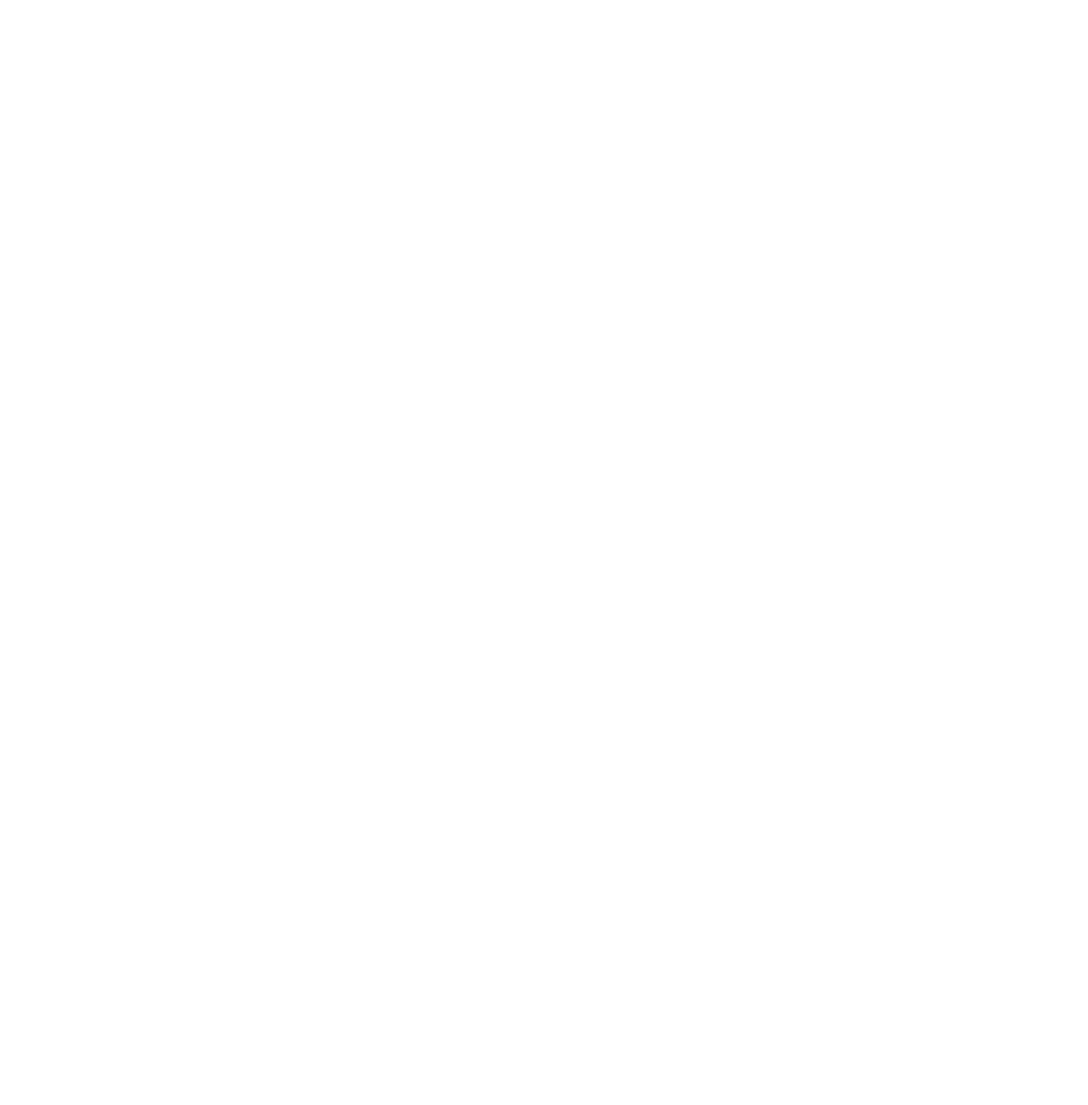
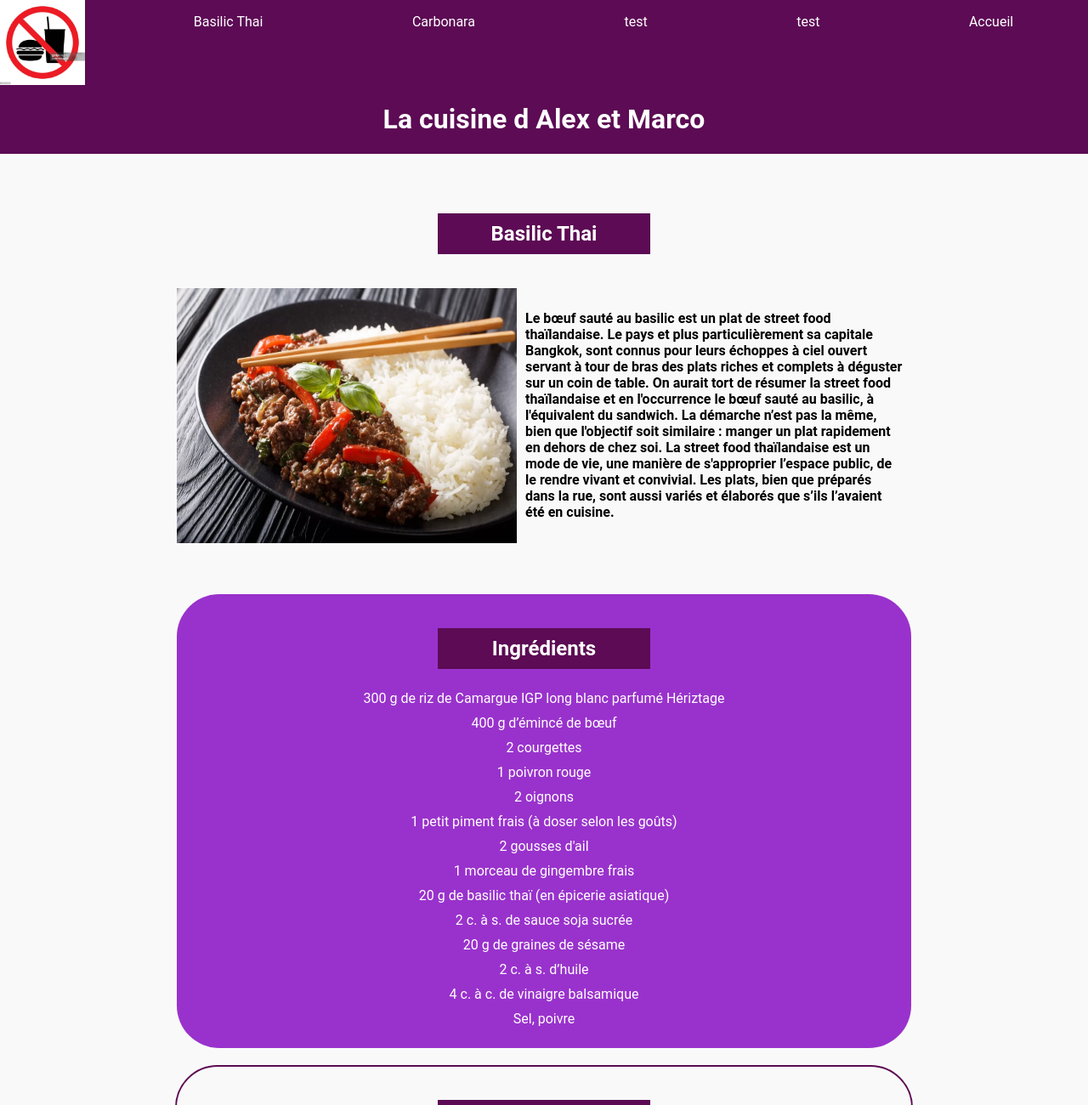
Before and after one commit to insomnik1/git-project, a plain HTML site: page assets/pages/basilic.html in a window 1280 px wide. Shown: the top 1300 px of the page at 85% size. Before the commit the page ends 800 px from the top, so only its background shows below. Drawn offline with Linux system fonts and the light colour scheme.

Commit message:
2nd commit

```diff
--- a/assets/css/styles.css
+++ b/assets/css/styles.css
@@ -7,6 +7,7 @@ body {
     img {
         max-width: 400px;
         height: 300px;
+
 
     }
 }
@@ -60,6 +61,7 @@ header {
 
     display: flex;
     flex-direction: column;
+    padding: 20px 100px;
 
     .basilou {
         display: flex;
@@ -86,6 +88,10 @@ header {
         display: flex;
         flex-direction: column;
         justify-content: center;
+        padding: 20px 0;
+         margin: 10px auto;
+         width: 80%;
+
 
         a {
             display: flex;
@@ -106,6 +112,9 @@ header {
         width: 250px;
         text-align: center;
         padding: 10px 0;
+    }
+    div {
+        padding: 20px 0;
     }
 
 }
@@ -132,12 +141,52 @@ footer {
         justify-content: space-around;
     }
 }
+
 li {
     list-style: none;
 
-a {
-    text-decoration: none;
+    a {
+        text-decoration: none;
+        color: white;
+
+    }
+}
+
+/*pages basilic*/
+
+.recipies {
+
+    display: flex;
+    justify-content: center;
+    text-align: center;
+    text-align: center;
+    align-items: center;
+    margin: 50px;
+    margin-top: auto;
+    margin-bottom: auto;
+        background-color: darkorchid;
+    border-radius: 50px;
     color: white;
 
+
+    li {
+        width: 500px;
+        padding: 5px 0;
+    }
 }
+
+.prepa {
+
+    display: flex;
+    justify-content: center;
+    text-align: center;
+    align-items: center;
+    border: 2px solid rgb(92, 11, 84);
+    border-radius: 50px;
+    margin: 50px;
+
+    li {
+        width: 500px;
+        padding: 5px 0;
+    }
 }
--- a/assets/pages/basilic.html
+++ b/assets/pages/basilic.html
@@ -0,0 +1,129 @@
+<!DOCTYPE html>
+<html lang="fr">
+
+<head>
+    <meta charset="UTF-8">
+    <meta name="viewport" content="width=device-width, initial-scale=1.0">
+    <link rel="stylesheet" href="../css/styles.css">
+    <title>Basilic</title>
+</head>
+
+<header>
+
+
+    <nav>
+        <img class="logo" src="../images/logo.jpg" alt="logo">
+
+        <ul>
+            <li><a href="./assets/pages/basilic.html">Basilic Thai</a></li>
+            <li><a href="./assets/pages/carbo.html">Carbonara</a></li>
+            <li><a href="#">test</a></li>
+            <li><a href="#">test</a></li>
+
+            <li><a href="../../index.html">Accueil</a></li>
+        </ul>
+    </nav>
+    <h1>La cuisine d Alex et Marco</h1>
+
+</header>
+
+
+<body>
+    <main>
+        <section id="recettes">
+
+            <article>
+                <h2>Basilic Thai</h2>
+                <div class="basilou">
+                    <img src="../images/basilic thai.jpeg" alt="basilic">
+
+                    <p><strong>Le bœuf sauté au basilic est un plat de street food thaïlandaise. Le pays et plus
+                            particulièrement sa capitale Bangkok, sont connus pour leurs échoppes à ciel ouvert servant
+                            à
+                            tour de bras des plats riches et complets à déguster sur un coin de table.
+
+                            On aurait tort de résumer la street food thaïlandaise et en l'occurrence le bœuf sauté au
+                            basilic, à l'équivalent du sandwich. La démarche n’est pas la même, bien que l'objectif soit
+                            similaire : manger un plat rapidement en dehors de chez soi.
+
+                            La street food thaïlandaise est un mode de vie, une manière de s'approprier l’espace public,
+                            de
+                            le rendre vivant et convivial. Les plats, bien que préparés dans la rue, sont aussi variés
+                            et
+                            élaborés que s’ils l’avaient été en cuisine.
+                        </strong></p>
+                </div>
+
+            </article>
+
+            <article class="recipies">
+
+                <h2>Ingrédients</h2>
+
+                <li>300 g de riz de Camargue IGP long blanc parfumé Hériztage</li>
+                <li>400 g d’émincé de bœuf</li>
+                <li>2 courgettes</li>
+                <li>1 poivron rouge</li>
+                <li>2 oignons</li>
+                <li>1 petit piment frais (à doser selon les goûts)</li>
+                <li>2 gousses d'ail</li>
+                <li>1 morceau de gingembre frais</li>
+                <li>20 g de basilic thaï (en épicerie asiatique)</li>
+                <li>2 c. à s. de sauce soja sucrée</li>
+                <li>20 g de graines de sésame</li>
+                <li>2 c. à s. d’huile</li>
+                <li>4 c. à c. de vinaigre balsamique</li>
+                <li>Sel, poivre</li>
+            </article>
+
+            <article class="prepa">
+                <h2>Préparation</h2>
+
+                <li>Éplucher et émincer les oignons. Épépiner et émincer le piment.</li>
+                <li>Hacher l'ail.</li>
+                <li>Éplucher et râper le gingembre.</li>
+                <li>Éplucher les courgettes, les couper en rondelles fines puis couper chaque rondelle en 2.</li>
+                <li>Laver, épépiner et tailler le poivron rouge en lamelles.</li>
+                <li>Laver, effeuiller et ciseler le basilic thaï.</li>
+                <li>Dans une casserole, verser le riz dans cinq fois son volume d’eau bouillante salée et laisser cuire
+                    20 min à couvert et à feu moyen. Égoutter, ajouter 1 c. à c. de gingembre râpé et réserver au chaud.
+                </li>
+                <li>Dans un wok ou une sauteuse, faire chauffer l’huile de tournesol à feu vif.</li>
+                <li>Ajouter l'ail, le reste de gingembre, l’émincé de bœuf et faire revenir 2 min, puis réserver à
+                    couvert.</li>
+                <li>Remettre le wok à feu moyen-vif, puis ajouter les courgettes, le poivron et les oignons.</li>
+                <li>Faire sauter 7 à 9 min (jusqu’à ce que les légumes soient tendres).</li>
+                <li>Dans un bol, mélanger la sauce soja, le piment ( à doser selon les goûts), le vinaigre balsamique et
+                    2 c. à s. d'eau.</li>
+                <li>Ajuster l'assaisonnement selon votre goût.</li>
+                <li>Arrêter le feu, ajouter la viande dans le wok et déglacer avec la sauce préparée à l’étape
+                    précédente.</li>
+                <li>Bien mélanger jusqu'à ce que la sauce enrobe bien les légumes et la viande.</li>
+                <li>Saler et poivrer et réchauffer rapidement 1 ou 2 min si besoin.</li>
+                <li>Dresser les assiettes avec le bœuf sauté sur une moitié de l’assiette et le riz parfumé sur l’autre
+                    moitié.</li>
+                <li>Saupoudrer de graines de sésame et de basilic thaï ciselé. Servir immédiatement.</li>
+            </article>
+        </section>
+
+
+    </main>
+
+    <footer>
+        <nav>
+
+            <ul>
+                <li><a href="./assets/pages/basilic.html">Basilic Thai</a></li>
+                <li><a href="./assets/pages/carbo.html">Carbonara</a></li>
+                <li><a href="#">test</a></li>
+                <li><a href="#">test</a></li>
+
+                <li><a href="../../index.html">Accueil</a></li>
+            </ul>
+        </nav>
+
+
+    </footer>
+</body>
+
+</html>
```
